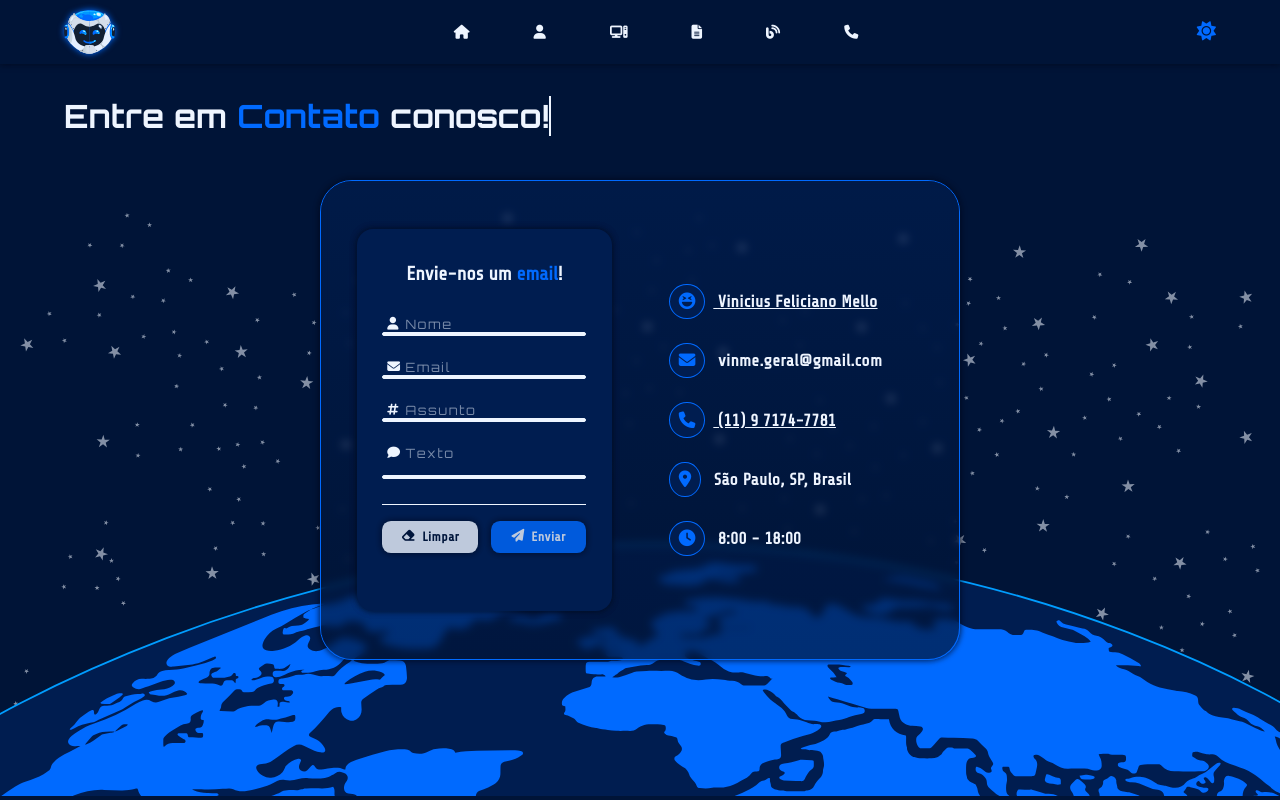
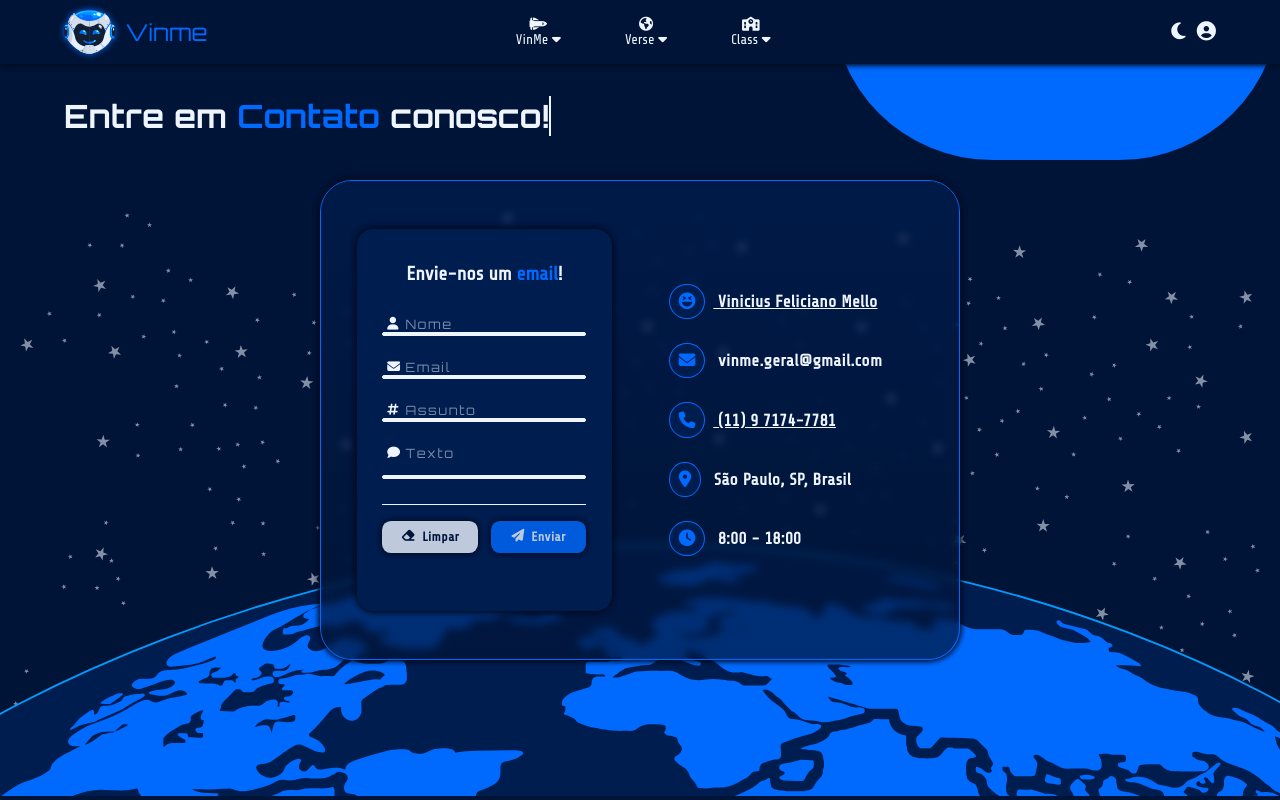
Before and after one commit to ViniciusFelicianoMello/Vinme, a Django app: page /contact/ in a window 1280 px wide. Run offline with Django 5.2, Linux system fonts and the light colour scheme.

Commit message:
login user header att

```diff
--- a/setup/static/javascript/darkmode.js
+++ b/setup/static/javascript/darkmode.js
@@ -15,16 +15,16 @@ botaoDark.addEventListener('change', () => {
 function changeThemeToDark() {
     document.documentElement.setAttribute('data-theme', 'dark');
     localStorage.setItem('theme', 'dark');
-    iconMoon.classList.add('visible');
-    iconSun.classList.remove('visible');
+    iconSun.classList.add('visible');
+    iconMoon.classList.remove('visible');
 }
 
 // Função para alterar o tema para claro
 function changeThemeToLight() {
     document.documentElement.setAttribute('data-theme', 'light');
     localStorage.setItem('theme', 'light');
-    iconMoon.classList.remove('visible');
-    iconSun.classList.add('visible');
+    iconSun.classList.remove('visible');
+    iconMoon.classList.add('visible');
 }
 
 // Verifica o tema salvo no localStorage ao carregar a página
--- a/setup/static/javascript/scrollSection.js
+++ b/setup/static/javascript/scrollSection.js
@@ -1,5 +1,5 @@
 // Função para rolar para uma seção com um deslocamento
-document.querySelectorAll('.dropdown_link').forEach(anchor => {
+document.querySelectorAll('.travel_link').forEach(anchor => {
     anchor.addEventListener('click', function(e) {
         e.preventDefault();
 
@@ -18,7 +18,7 @@ document.querySelectorAll('.dropdown_link').forEach(anchor => {
 // Função para adicionar a classe 'active' ao link do dropdown correspondente
 function setActiveLink() {
     const sections = document.querySelectorAll('section');
-    const links = document.querySelectorAll('.dropdown_link');
+    const links = document.querySelectorAll('.travel_link');
     let currentActive = null;
 
     sections.forEach(section => {
--- a/setup/static/styles/css/blog.css
+++ /dev/null
@@ -1,27 +0,0 @@
-.blog_bg {
-    position: absolute;
-    height: 80%;
-    width: 35vw;
-    background-color: var(--cor-principal);
-    right: 0;
-    top: 0;
-    border-radius: 0 0 10em 10em;
-}
-
-.blog_bg.visible {
-    animation: slideDown 2s ease-in-out forwards;
-}
-
-@media screen and (max-width:1024px) {
-    .blog_bg {
-        width: 45vw;
-        border-radius: 0 0 7em 7em;
-    }
-}
-
-@media screen and (max-width:600px) {
-    .blog_bg {
-        width: 45vw;
-        border-radius: 0 0 4em 4em;
-    }
-}
--- a/setup/static/styles/css/contact.css
+++ b/setup/static/styles/css/contact.css
@@ -5,7 +5,22 @@
     height: 60vh;
     margin-top: 5vh;
 }
+/* CONTACT BG */
+.contact_bg {
+    position: absolute;
+    height: 20%;
+    width: 35vw;
+    background-color: var(--cor-principal);
+    right: 0;
+    top: 0;
+    border-radius: 0 0 10em 10em;
+}
 
+.contact_bg.visible {
+    animation: slideDown 2s ease-in-out forwards;
+}
+
+/* CONTACT BOX */
 .contact_box {
     position: relative;
     display: flex;
@@ -228,10 +243,6 @@
 .svg_star:nth-of-type(1).visible  {
     animation: slideDown 1s 1s ease-out forwards, blinkStar 2s 1.1s linear infinite ;
 }
-/*
-.svg_planet {
-    margin-bottom: -50vh;
-} */
 .svg_planet.visible {
     animation: slideUp 1s ease-out forwards, opacity 1s ease-out forwards ;
 }
@@ -275,6 +286,12 @@
     .contact_box.visible {
         animation: openForm2 1s 2s forwards;
     }
+
+    .contact_bg {
+        width: 45vw;
+        border-radius: 0 0 7em 7em;
+    }
+
     /* FORMULARIO */
     .contact_form {
         width: 60%;
@@ -362,6 +379,11 @@
     .contact_content {
         height: 90vh;
     }
+
+    .contact_bg {
+        width: 45vw;
+        border-radius: 0 0 4em 4em;
+     }
     .contact_box {
         border-radius: 1em;
     }
--- a/setup/static/styles/css/header.css
+++ b/setup/static/styles/css/header.css
@@ -39,16 +39,8 @@
     font-size: 1.8vw;
     font-weight: 400;
     white-space: nowrap;
-    opacity: 0;
     position: absolute;
     left: 120%;
-    transform: translateX(-50%);
-    transition: opacity 0.5s, transform 0.5s;
-}
-
-.header_logo:hover .header_logo_title {
-    opacity: 1;
-    transform: translateX(0);
 }
 /* HEADER NAV MENU */
 .options_list {
@@ -61,8 +53,9 @@
     gap: 4em;
 }
 
-.option_link {
+.options_item {
     display: flex;
+    flex-direction: column;
     justify-content: center;
     align-items: center;
     text-decoration: none;
@@ -70,31 +63,20 @@
     color: var(--cor-fonte-1);
     transition: 0.5s;
     font-size: 1.1vw;
+    cursor:pointer;
 }
-.option_title {
-    position: absolute;
-    top: 0;
-    visibility: hidden;
-    opacity: 0;
-}
-.option_link:hover .option_title {
-    visibility: visible;
-    opacity: 1;
-    transform: translateY(0.7rem);
-    transition: 0.5s;
-}
-.option_link:hover .option_icon {
-    transform: translateY(-0.5rem);
-    transition: 0.5s;
+.options_item:hover,
+.options_item:active {
+    color: var(--cor-principal);
 }
 /* DROPDOWN */
 .dropdown_list {
+    display: flex;
     flex-direction: column;
     position: absolute;
     list-style: none;
-    top: 3vw;
+    top: 8vh;
     background: var(--cor-fundo-1);
-    margin-left: -2vw;
     gap: 0;
     border-top: 3px solid var(--cor-principal);
     visibility: hidden;
@@ -111,6 +93,7 @@
 }
 
 .dropdown_link {
+    position: relative;
     display: flex;
     color: var(--cor-fonte-1);
     font-family: var(--fonte-2);
@@ -118,20 +101,31 @@
     text-decoration: none;
     padding: 1em 4vw 1em 3vw;
 }
-.dropdown_link:hover,
-.dropdown_link.active {
+.dropdown_link:hover {
     transition: 0.3s;
     color: var(--cor-principal);
 }
 
-/* DARK MODE */
+.dropdown_link i {
+    position: absolute;
+}
+.dropdown_link strong {
+    position: relative;
+    margin-left: 2vw;
+    text-wrap: nowrap;
+}
+
+
+/* CONTROLS */
 .header_controls {
     display: flex;
     justify-content: end;
     align-items: center;
     position: relative;
+    gap: .5vw;
 }
 
+/* DARK MODE */
 .dark_chk {
     display: none;
 }
@@ -144,8 +138,9 @@
     z-index: -1;
     opacity: 0;
     cursor: pointer;
-    color: var(--cor-principal);
+    color: var(--cor-fonte-1);
     font-size: 1.5vw;
+    transition: 0.5s;
 }
 
 .icon-sun.visible,
@@ -155,8 +150,62 @@
 }
 
 .dark-mode_icon:hover i{
-    transform: translateY(-0.2rem);
-    color: var(--cor-principal-2);
+    color: var(--cor-principal);
+}
+/* CONFIG */
+
+.controls_icon {
+    font-size: 1.5vw;
+    cursor: pointer;
+    transition: 0.5s;
+}
+.controls_icon:hover,
+.controls_icon:active,
+.check_config:checked + .config_label{
+    color: var(--cor-principal);
+    transform: rotate(360deg);
+}
+
+.controls_menu {
+    display: flex;
+    flex-direction: column;
+    position: absolute;
+    list-style: none;
+    top: 7vh;
+    background: var(--cor-fundo-1);
+    border-top: 3px solid var(--cor-principal);
+    transition: 1s;
+    z-index: 900;
+    border-radius: 0 0 1em 1em;
+    box-shadow: var(--box-shadow-1);
+    overflow: hidden;
+    max-height: 85vh;
+    width: 20vw;
+    margin-left: -10vw;
+    transform: translateX(30vw);
+}
+
+.check_config:checked ~ .controls_menu {
+    transform: translateX(0);
+}
+
+.controls_menu a {
+    position: relative;
+    margin-left: 1vw;
+    color: var(--cor-fonte-1);
+    text-decoration: none;
+    padding: 1vw;
+}
+.controls_menu a:hover {
+    color: var(--cor-principal);
+}
+
+.controls_menu a i {
+    position: absolute;
+}
+
+.controls_menu a strong {
+    margin-left: 2vw;
 }
 
 @media screen and (max-width:1024px) {
--- a/setup/static/styles/css/keyFrames.css
+++ b/setup/static/styles/css/keyFrames.css
@@ -53,6 +53,13 @@
     100% { transform: translateX(0);}
 }
 
+/* ROTATE */
+@keyframes rotate {
+    0% { rotate: 0; }
+    50% { rotate: 180deg; }
+    100% { rotate: 360deg; }
+}
+
 /* INFINITE SCROLL */
 @keyframes infiniteScroll {
     0% {transform: translateX(0);}
--- a/setup/static/styles/css/projects.css
+++ b/setup/static/styles/css/projects.css
@@ -57,13 +57,13 @@
 }
 
 .tab-button:nth-of-type(1).visible {
-    animation: slideRight 1s 5.5s ease-in-out forwards, opacity 1s 5.5s ease-in-out forwards;
+    animation: slideRight 1s 2s ease-in-out forwards, opacity 1s 2s ease-in-out forwards;
 }
 .tab-button:nth-of-type(2).visible {
-    animation: slideRight 1s 6s ease-in-out forwards, opacity 1s 6s ease-in-out forwards;
+    animation: slideRight 1s 2.4s ease-in-out forwards, opacity 1s 2.4s ease-in-out forwards;
 }
 .tab-button:nth-of-type(3).visible {
-    animation: slideRight 1s 6.5s ease-in-out forwards, opacity 1s 6.5s ease-in-out forwards;
+    animation: slideRight 1s 2.8s ease-in-out forwards, opacity 1s 2.8s ease-in-out forwards;
 }
 
 /* TAB CONTEUDO */
--- a/setup/static/styles/styles.css
+++ b/setup/static/styles/styles.css
@@ -24,7 +24,7 @@
     --cor-fundo-2: #001842;
     --cor-fundo-3: #001d50;
 
-    --cor-shadow-1: #000c1d87;
+    --cor-shadow-1: #000c1d;
 
     --box-shadow-1: 0px 0px 6px var(--cor-shadow-1), 0 0 6px var(--cor-shadow-1);
     --box-shadow-2: 0px 0px 6px var(--cor-principal-2), 0 0 6px var(--cor-principal-2);
--- a/templates/vinme/contact.html
+++ b/templates/vinme/contact.html
@@ -2,6 +2,8 @@
 {% load static %}
 
 {% block content %}
+<!-- questions -->
+<!-- testmonial -->
 <!-- contato -->
     {% include 'vinme/partials/_contactForm.html' %}
 {% endblock %}
--- a/templates/vinme/partials/_contactForm.html
+++ b/templates/vinme/partials/_contactForm.html
@@ -6,6 +6,10 @@
     </div>
     <!-- CONTEUDO -->
     <div class="contact_content">
+        <!-- BACKGROUND -->
+        <div class="contact_bg viewport">
+            <span class="contact_background"></span>
+         </div>
         <div class="contact_box viewport">
            <!-- FORMULARIO -->
            <form action="" method="POST" id="contact_form" class="contact_form">
--- a/templates/vinme/partials/_header.html
+++ b/templates/vinme/partials/_header.html
@@ -9,30 +9,65 @@
     <!-- NAVEGAÇÃO -->
     <nav class="header_options">
         <ul class="options_list">
-            {% for item in navigation %}
             <!-- ITEM DA LISTA -->
             <li class="options_item">
-                {% if item.url != '#' %}
-                <a href="{% url item.url %}" class="option_link">
-                {% else %}
-                <a href="{{ item.url }}" class="option_link">
-                {% endif %}
-                    <i class="{{ item.icon }} option_icon"></i>
-                    <span class="option_title">{{ item.title }}</span>
-                </a>
-                {% if item.dropdown %}
-                <!-- DROPDOWN -->
+                <i class="fa-solid fa-shuttle-space option_icon"></i>
+                <span class="option_title">VinMe <i class="fa-solid fa-caret-down"></i> </span>
+                <!-- DROPDOWN LIST -->
                 <ul class="dropdown_list">
-                    {% for dropdown in item.dropdown %}
                     <!-- DROPDOWN ITEM -->
-                    <li class="dropdown_item">
-                        <a class="dropdown_link" href="{{ dropdown.url }}">{{ dropdown.title }}</a>
-                    </li>
-                    {% endfor %}
+                    <a class="dropdown_link" href="{% url 'index' %}">
+                        <i class="fa-solid fa-house-chimney"></i>
+                        <strong>home</strong>
+                    </a>
+                    <!-- DROPDOWN ITEM -->
+                    <a class="dropdown_link" href="{% url 'about' %}">
+                        <i class="fa-solid fa-user-astronaut"></i>
+                        <strong>sobre nós</strong>
+                    </a>
+                    <!-- DROPDOWN ITEM -->
+                    <a class="dropdown_link" href="{% url 'services' %}">
+                        <i class="fa-solid fa-computer"></i>
+                        <strong>serviços</strong>
+                    </a>
+                    <!-- DROPDOWN ITEM -->
+                    <a class="dropdown_link" href="{% url 'projects' %}">
+                        <i class="fa-solid fa-file-lines"></i>
+                        <strong>projetos</strong>
+                    </a>
+                    <!-- DROPDOWN ITEM -->
+                    <a class="dropdown_link" href="{% url 'contact' %}">
+                        <i class="fa-solid fa-phone"></i>
+                        <strong>contato</strong>
+                    </a>
                 </ul>
-                {% endif %}
             </li>
-            {% endfor %}
+            <!-- ITEM DA LISTA -->
+            <li class="options_item">
+                <i class="fa-solid fa-earth-americas option_icon"></i>
+                <span class="option_title">Verse <i class="fa-solid fa-caret-down"></i> </span>
+                <!-- DROPDOWN LIST -->
+                <ul class="dropdown_list">
+                    <!-- DROPDOWN ITEM -->
+                    <a class="dropdown_link" href="{% url 'index' %}">
+                        <i class="fa-solid fa-blog"></i>
+                        <strong>blog</strong>
+                    </a>
+                </ul>
+            </li>
+            <!-- ITEM DA LISTA -->
+            <li class="options_item">
+                <i class="fa-solid fa-school option_icon"></i>
+                <span class="option_title">Class <i class="fa-solid fa-caret-down"></i> </span>
+                <!-- DROPDOWN LIST -->
+                <ul class="dropdown_list">
+                    <!-- DROPDOWN ITEM -->
+                    <a class="dropdown_link" href="{% url 'index' %}">
+                        <i class="fa-solid fa-graduation-cap"></i>
+                        <strong>school</strong>
+                    </a>
+                </ul>
+            </li>
         </ul>
     </nav>
     <!-- CONTROLS -->
@@ -49,6 +84,25 @@
                 <i class="fa-solid fa-sun icon-sun"></i>
             </label>
         </div>
+        <div class="controls_config">
+            <input hidden="" type="checkbox" class="check_config" id="check_config" name="check_config">
+            <label for="check_config" class="config_label">
+                <i class="fa-solid fa-circle-user controls_icon"></i>
+            </label>
+            <!-- LISTA -->
+            <ul class="controls_menu">
+                <!-- ITEM -->
+                <a href="#">
+                    <i class="fa-solid fa-user"></i>
+                    <strong>login</strong>
+                </a>
+                <!-- ITEM -->
+                <a href="#">
+                    <i class="fa-solid fa-user-plus"></i>
+                    <strong>cadastre-se</strong>
+                </a>
+            </ul>
+        </div>
     </div>
 </header>
 <!-- HEADER MENU -->
@@ -62,19 +116,7 @@
     <!-- NAV MENU -->
     <nav class="menu_options">
         <ul class="options_list">
-            {% for item in navigation %}
-            <!-- ITEM DA LISTA -->
-            <li class="options_item">
-                {% if item.url != '#' %}
-                <a href="{% url item.url %}" class="option_link">
-                {% else %}
-                <a href="{{ item.url }}" class="option_link">
-                {% endif %}
-                    <i class="{{ item.icon }} option_icon"></i>
-                    <span class="option_title">{{ item.title }}</span>
-                </a>
-            </li>
-            {% endfor %}
+
         </ul>
     </nav>
 </header>
--- a/templates/vinme/thankspage.html
+++ b/templates/vinme/thankspage.html
@@ -650,9 +650,9 @@
             <polygon class="stars01" points="834.9,542 832.8,541.3 834.9,540.6 834.9,538.5 836.2,540.2 838.2,539.5 837,541.3 838.3,543
                 836.2,542.4 834.9,544.2 "/>
         </svg>
-        <img src="{% static '/assets/SVG/PLANETAS/moon.svg' %}">
-        <img src="{% static '/assets/SVG/PLANETAS/planetBlue.svg' %}">
-        <img src="{% static '/assets/SVG/PLANETAS/planetRed.svg' %}">
+        <img class="moon" src="{% static '/assets/SVG/PLANETAS/moon.svg' %}">
+        <img class="planetblue" src="{% static '/assets/SVG/PLANETAS/planetBlue.svg' %}">
+        <img class="planetred" src="{% static '/assets/SVG/PLANETAS/planetRed.svg' %}">
     </section>
     {% endblock %}
 </body>
--- a/vinme/urls.py
+++ b/vinme/urls.py
@@ -1,8 +1,11 @@
 from django.urls import path
-from vinme.views import index, contact, thankspage
+from vinme.views import index, about, services, projects, contact, thankspage
 
 urlpatterns = [
     path('', index, name='index'),
+    path('about/', about, name='about'),
+    path('services/', services, name='services'),
+    path('projects/', projects, name='projects'),
     path('contact/', contact, name='contact'),
     path('thankspage/', thankspage, name='thankspage'),
 ]
--- a/vinme/views.py
+++ b/vinme/views.py
@@ -3,63 +3,11 @@ from vinme.forms import contactForm
 from django.core.mail import send_mail
 
 def pages():
+    # header
     navigation = [
-        {
-            'title': 'HOME',
-            'icon': 'fas fa-house',
-            'url': 'index',
-            'dropdown': [
-                {'title': 'Banner', 'url': '#banner'},
-                {'title': 'Sobre', 'url': '#about'},
-                {'title': 'Serviços', 'url': '#services'},
-                {'title': 'Projetos', 'url': '#projects'},
-                {'title': 'Blog', 'url': '#blog'},
-                {'title': 'Contato', 'url': '#contact'},
-            ]
-        },
-        {
-            'title': 'SOBRE NÓS',
-            'icon': 'fas fa-user',
-            'url': '#',
-            'dropdown': [
-                {'title': 'Sobre Nós', 'url': '#aboutus'},
-                {'title': 'Serviços', 'url': '#services'},
-                {'title': 'História', 'url': '#history'},
-                {'title': 'Membros', 'url': '#members'},
-            ]
-        },
-        {
-            'title': 'SERVIÇOS',
-            'icon': 'fas fa-computer',
-            'url': '#',
-            'dropdown': [
-                {'title': 'Serviços', 'url': '#services'},
-            ]
-        },
-        {
-            'title': 'Projetos',
-            'icon': 'fas fa-file-lines',
-            'url': '#',
-            'dropdown': []
-        },
-        {
-            'title': 'Blog',
-            'icon': 'fas fa-blog',
-            'url': '#',
-            'dropdown': []
-        },
-        {
-            'title': 'Contate',
-            'icon': 'fas fa-phone',
-            'url': 'contact',
-            'dropdown': [
-                {'title': 'FAQ', 'url': '#'},
-                {'title': 'Testemunho', 'url': '#'},
-                {'title': 'Contato', 'url': '#contact'},
-            ]
-        },
+
     ]
-
+    # banner
     social_links = [
         {'url': 'https://instagram.com/viinifeliciano', 'icon': 'fa-brands fa-instagram'},
         {'url': 'https://www.linkedin.com/in/vinicius-feliciano-mello', 'icon': 'fa-brands fa-linkedin-in'},
@@ -87,7 +35,7 @@ def pages():
             'title': 'Back-End'
         }
     ]
-
+    # services
     services = [
         {
             'icon': 'fa-solid fa-laptop-code',
@@ -120,13 +68,13 @@ def pages():
             'description': 'Criação de plataformas completas com diversos sistemas integrados'
         }
     ]
-
+    #projects
     projects = [
         {'id': 'tab1', 'image': 'assets/img/EmBreve1.png', 'seemore': 'Ver mais'},
         {'id': 'tab2', 'image': 'assets/img/EmBreve2.png', 'seemore': 'Ver mais'},
         {'id': 'tab3', 'image': 'assets/img/EmBreve3.png', 'seemore': 'Ver mais'},
     ]
-
+    #contact
     contact_info = [
         {
             'icon': 'fa-face-laugh-squint',
@@ -191,6 +139,15 @@ def send_email(name, email, subject, message):
 def index(request):
     return process_contact_form(request, 'vinme/index.html')
 
+def about(request):
+    return render(request, 'vinme/about.html')
+
+def services(request):
+    return process_contact_form(request, 'vinme/services.html')
+
+def projects(request):
+    return process_contact_form(request, 'vinme/projects.html')
+
 def contact(request):
     return process_contact_form(request, 'vinme/contact.html')
 
```
Also changed, not shown: setup/static/styles/css/thankspage.css (+23 -3 lines), templates/vinme/about.html (added, +10 -0 lines), templates/vinme/index.html (+0 -7 lines), templates/vinme/projects.html (added, +7 -0 lines), templates/vinme/services.html (added, +7 -0 lines).
